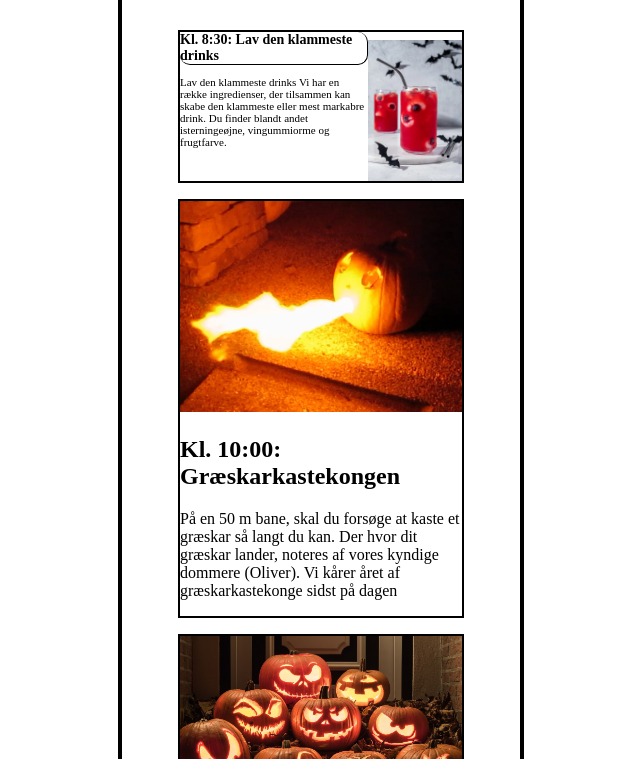
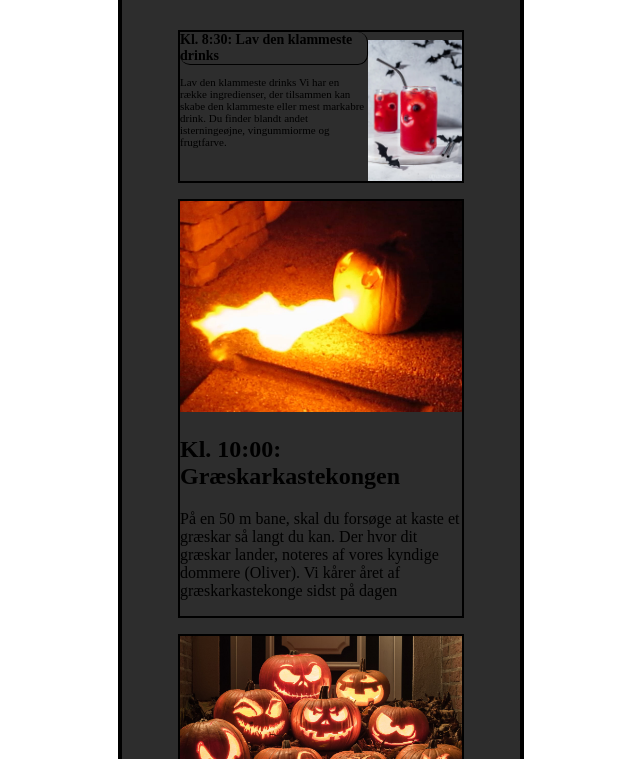
Before and after one commit to caspermikkelsen/Halloween, a plain HTML site: page Index.html in a window 1280 px wide. Shown: the part 385-1144 px from the top of the page, without its empty margins (319-959 px from the left). Drawn offline with Linux system fonts and the light colour scheme.

Commit message:
Baggrunds farve til program side

```diff
--- a/Assets/Css/header.css
+++ b/Assets/Css/header.css
@@ -1,3 +1,11 @@
+.container-main{
+    width: 400px;
+    margin: auto;
+    border-style: solid;
+    border-radius: 15px;
+    background-color: #2D2D2D;
+}
+
 .container-main .main-header {
     position: relative;
 }
```
